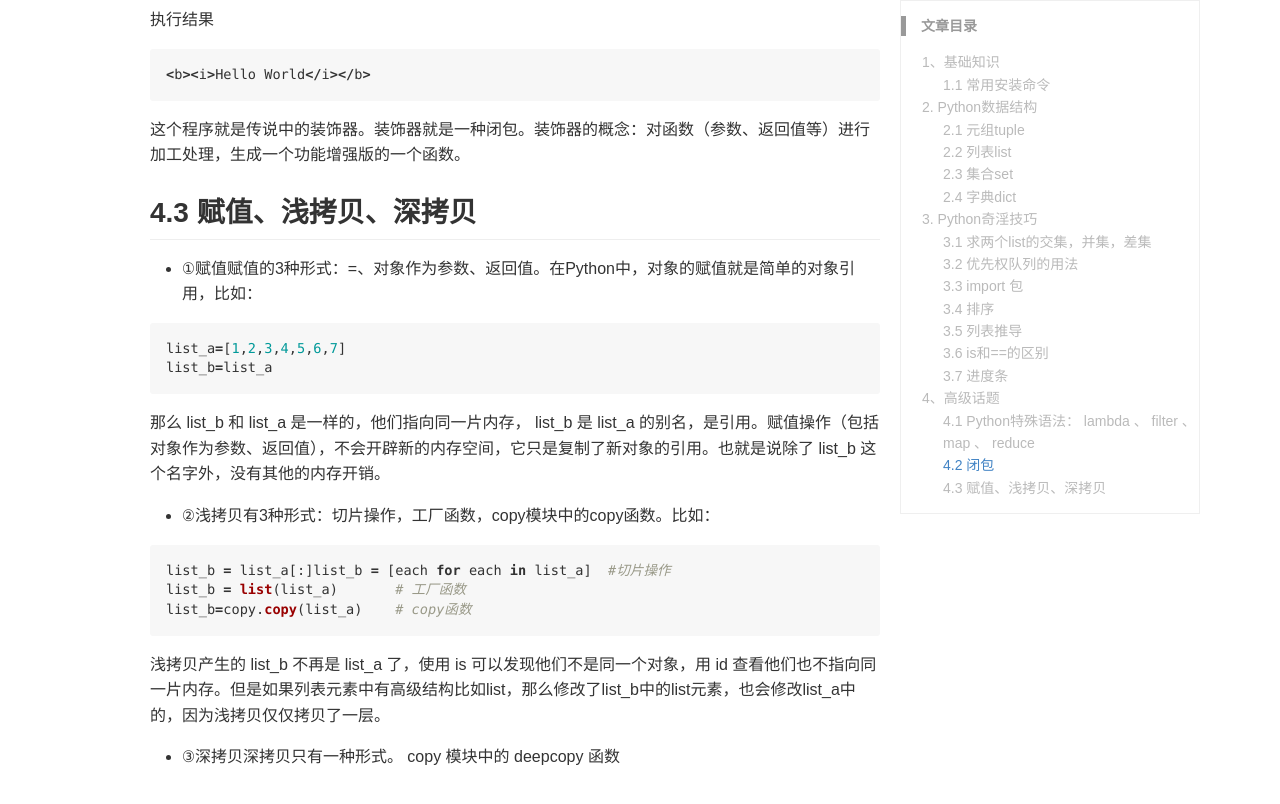
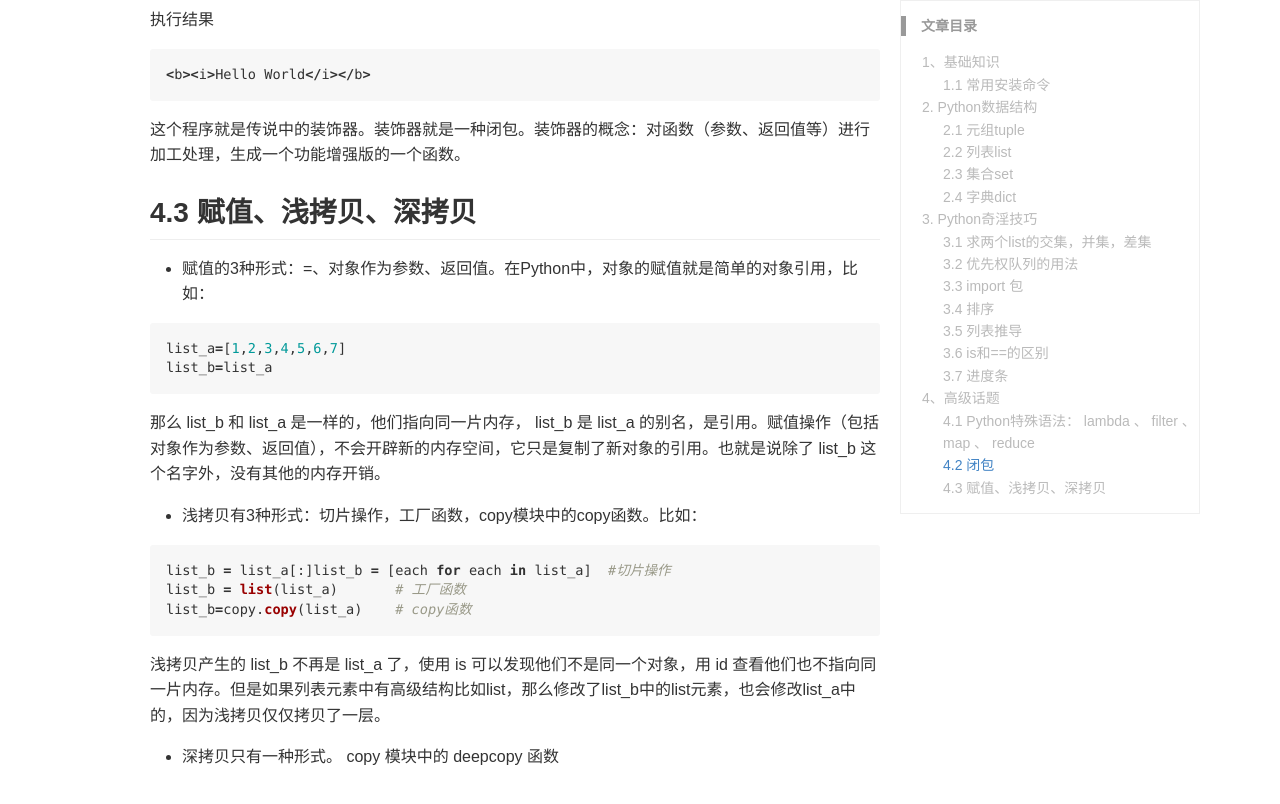
Before and after one commit to Jarlonyan/jarlonyan.github.io, a Jekyll site: the page built from _posts/blog/2017-04-02-python学习.md, in a window 1280 px wide and 900 px high, scrolled down 8528 px. Shown: the top 804 px of the window. Built offline with Jekyll 4.4.1, drawn with Linux system fonts in a browser that asks for light colours; comment, search, counter and statistics services are not loaded; some of the changed text lies outside the part shown.

Commit message:
Update 2017-04-02-python学习.md

````diff
--- a/_posts/blog/2017-04-02-python学习.md
+++ b/_posts/blog/2017-04-02-python学习.md
@@ -297,7 +297,7 @@
 
 + 怎么用闭包？
 
-** 例题1 **
+**例题1**
 
 ```python
 def make_add(a):
@@ -311,7 +311,7 @@
 
 打印出：123  144make_add是一个函数，带有一个参数a，这个函数里面又定义了一个新函数，在新函数中，外部传递过来的参数a和自己的参数b绑定在一起了。我们将b看做新函数的一个配置信息，配置信息不同，函数的功能就不一样了，也就是能够得到定制之后的函数。在看一下运行结果，虽然p和q都是make_add生成的，但是因为配置参数不同，后面执行相同的参数后得到了不同的结果，这就是闭包。
 
- ** 例题2 **
+ **例题2**
 ```python
 def hellocounter(name):
     count=0
@@ -331,7 +331,7 @@
 ```
 可以将这个程序看做统计一个函数调用次数的函数。
 
- ** 例题3 装饰器 **
+ **例题3装饰器**
 
 ```python
 def makebold(fn):
@@ -356,7 +356,7 @@
 
 ## 4.3 赋值、浅拷贝、深拷贝
 
-+ ①赋值赋值的3种形式：=、对象作为参数、返回值。在Python中，对象的赋值就是简单的对象引用，比如：
++ 赋值的3种形式：=、对象作为参数、返回值。在Python中，对象的赋值就是简单的对象引用，比如：
 
 ```python
 list_a=[1,2,3,4,5,6,7]
@@ -364,7 +364,7 @@
 ```
 那么 list_b 和 list_a 是一样的，他们指向同一片内存， list_b 是 list_a 的别名，是引用。赋值操作（包括对象作为参数、返回值），不会开辟新的内存空间，它只是复制了新对象的引用。也就是说除了  list_b 这个名字外，没有其他的内存开销。
 
-+ ②浅拷贝有3种形式：切片操作，工厂函数，copy模块中的copy函数。比如：
++ 浅拷贝有3种形式：切片操作，工厂函数，copy模块中的copy函数。比如：
 
 ```python
 list_b = list_a[:]list_b = [each for each in list_a]  #切片操作
@@ -373,7 +373,7 @@
 ```
 浅拷贝产生的 list_b 不再是 list_a 了，使用 is 可以发现他们不是同一个对象，用 id 查看他们也不指向同一片内存。但是如果列表元素中有高级结构比如list，那么修改了list_b中的list元素，也会修改list_a中的，因为浅拷贝仅仅拷贝了一层。
 
-+ ③深拷贝深拷贝只有一种形式。 copy 模块中的 deepcopy 函数
++ 深拷贝只有一种形式。 copy 模块中的 deepcopy 函数
 
 
 <br><br><br><br><br><br>
````
